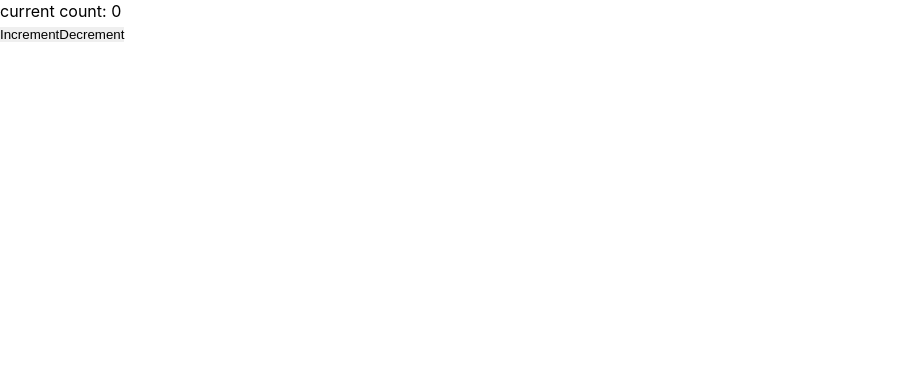
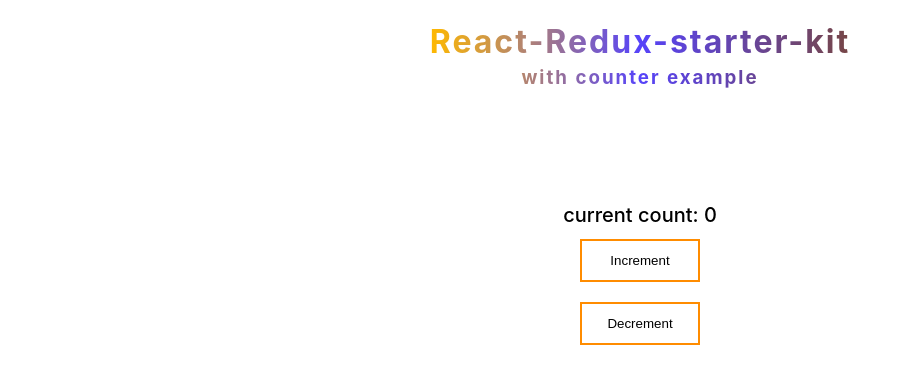
Before and after one commit to jscodelover/react-redux-app, a React (Create React App) app: page / in a window 1280 px wide. Shown: the top 384 px of the page, without its empty margins (0-911 px from the left). Built offline with nearby package versions, Linux system fonts and the light colour scheme.

Commit message:
refactor(home): example css modify

```diff
--- /dev/null
+++ b/src/app/home/Home.css
@@ -0,0 +1,40 @@
+.container {
+  display: flex;
+  flex-direction: column;
+  align-items: center;
+  margin-top: 20px;
+}
+
+.container .heading {
+  text-align: center;
+  letter-spacing: 0.2rem;
+}
+
+.container .heading h1,
+.container .heading h3 {
+  background-image: linear-gradient(to right, #ffb900, #5643fa, #774646);
+  -webkit-background-clip: text;
+  color: transparent;
+}
+
+.container .example {
+  display: flex;
+  flex-direction: column;
+  align-items: center;
+  justify-content: center;
+}
+
+.container .example p {
+  margin-top: 110px;
+  font-size: 2rem;
+  font-weight: 500;
+}
+
+.container .example button {
+  padding: 12px;
+  width: 120px;
+  background: transparent;
+  margin: 10px;
+  border: 2px solid darkorange;
+  cursor: pointer;
+}
--- a/src/app/home/HomeComponent.jsx
+++ b/src/app/home/HomeComponent.jsx
@@ -1,11 +1,18 @@
 import React from "react";
+import "./Home.css";
 
 function HomeComponent({ currentCount, onIncrementClick, onDecrementClick }) {
   return (
-    <div>
-      <p>current count: {currentCount}</p>
-      <button onClick={onIncrementClick}>Increment</button>
-      <button onClick={onDecrementClick}>Decrement</button>
+    <div className="container">
+      <div className="heading">
+        <h1>React-Redux-starter-kit</h1>
+        <h3>with counter example</h3>
+      </div>
+      <div className="example">
+        <p>current count: {currentCount}</p>
+        <button onClick={onIncrementClick}>Increment</button>
+        <button onClick={onDecrementClick}>Decrement</button>
+      </div>
     </div>
   );
 }
--- a/src/app/home/HomeContainer.js
+++ b/src/app/home/HomeContainer.js
@@ -3,10 +3,7 @@ import { connect } from "react-redux";
 import HomeComponent from "./HomeComponent";
 import { homeOperations } from "./duck";
 
-console.log(homeOperations);
-
 const HomeContainer = props => {
-  console.log(props);
   return (
     <HomeComponent
       {...props}
--- a/src/app/home/duck/actions.js
+++ b/src/app/home/duck/actions.js
@@ -1,7 +1,6 @@
 import types from "./types.js";
 
 const incrementCount = payload => {
-  console.log("Increment");
   return {
     type: types.INCREMENT_COUNT,
     payload
```
